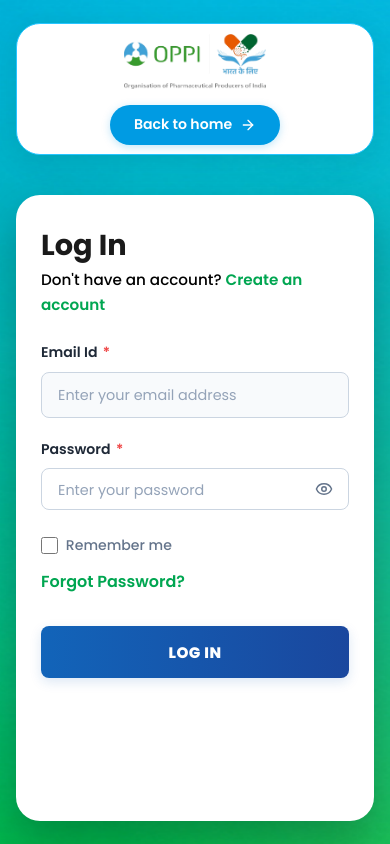
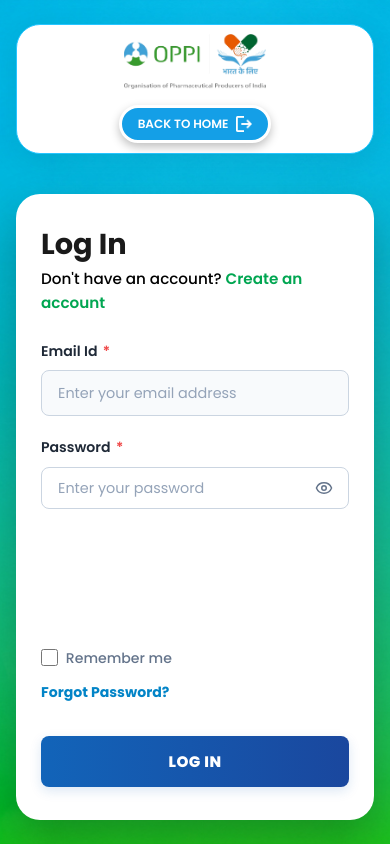
Before and after one commit to deepakfinessse/oppi_annual_award, a React (Vite) app in the folder ui/: page /login in a window 390 px wide. Built offline with nearby package versions, Linux system fonts and the light colour scheme.

Commit message:
login register

```diff
--- a/ui/package.json
+++ b/ui/package.json
@@ -28,6 +28,6 @@
     "eslint-plugin-react-hooks": "^7.0.1",
     "eslint-plugin-react-refresh": "^0.5.2",
     "globals": "^17.4.0",
-    "vite": "^8.0.16"
+    "vite": "^8.3.0"
   }
 }
--- a/ui/src/pages/ForgotPassword/ForgotPassword.css
+++ b/ui/src/pages/ForgotPassword/ForgotPassword.css
@@ -145,7 +145,7 @@
   flex: 0 0 373px;
   width: 373px;
   position: relative;
-  background-image: linear-gradient(135deg, rgba(2, 132, 199, 0.4) 0%, rgba(3, 105, 161, 0.75) 100%), url('../../assets/register-bg.webp');
+  background-image: linear-gradient(135deg, rgba(14, 165, 233, 0.4) 0%, rgba(22, 163, 74, 0.75) 100%), url('../../assets/login-banner-green-hex.png');
   background-size: cover;
   /* background-position: center; */
   display: flex;
--- a/ui/src/pages/Login/Login.css
+++ b/ui/src/pages/Login/Login.css
@@ -6,10 +6,10 @@
   flex-direction: column;
   position: relative;
   overflow-x: hidden;
-  background-image: url('../../assets/exact-figma-bg.png?v=2') !important;
-  background-size: cover !important;
-  background-position: center !important;
-  background-repeat: no-repeat !important;
+  background-image: url('../../assets/admin-bg.jpg');
+  background-size: cover;
+  background-position: center;
+  background-repeat: no-repeat;
   font-family: 'Outfit', 'Inter', sans-serif;
 }
 
@@ -18,7 +18,7 @@
   width: 100%;
   max-width: 1200px;
   margin: 0 auto;
-  padding: 1.5rem 2rem;
+  padding: 1rem 2rem;
   display: flex;
   flex-direction: column;
   align-items: center;
@@ -27,18 +27,20 @@
   position: relative;
 }
 
-/* Floating White Capsule Header */
+/* Floating White Capsule Header - Styled identically to Admin Header */
 .login-page-container .admin-floating-header {
   background: white;
-  border-radius: 50px;
-  padding: 0.6rem 1.75rem;
+  border-radius: 40px;
+  padding: 0.6rem 2rem;
   width: 100%;
-  max-width: 1040px;
+  max-width: 960px;
   display: flex;
   justify-content: space-between;
   align-items: center;
-  box-shadow: 0 4px 20px rgba(0, 0, 0, 0.05);
-  margin-bottom: 2rem;
+  box-shadow: 0 8px 30px rgba(0, 0, 0, 0.08);
+  border: 1.5px solid #27c5ff;
+  /* Cyan accent border */
+  margin-bottom: 1rem;
 }
 
 .header-logo-section {
@@ -47,8 +49,12 @@
 }
 
 .header-logo-img {
-  height: 42px;
+  height: 38px;
   object-fit: contain;
+}
+
+.header-title-section {
+  flex: 1;
 }
 
 .header-logout-section {
@@ -56,32 +62,85 @@
   align-items: center;
 }
 
-/* Header Back Pill Button - Solid Cyan/Blue Pill Style from Figma */
-.header-back-pill {
+/* Redesigned Logout Button - Split Pill Style */
+.header-logout-btn {
+  display: flex;
+  align-items: stretch;
+  padding: 0;
+  border: none;
+  background: transparent;
+  cursor: pointer;
+  border: 2px solid #FFFFFF;
+  border-radius: 30px;
+  overflow: hidden;
+  height: 38px;
+  transition: all 0.25s cubic-bezier(0.4, 0, 0.2, 1);
+}
+
+.header-logout-btn.text-decoration-none {
+  text-decoration: none !important;
+}
+
+.header-logout-btn:hover {
+  transform: translateY(-2px);
+  border: 2px solid #FFFFFF;
+}
+
+.btn-back-home {
+  padding: 0.6rem 1.5rem;
+  background: #149FE7;
+  color: #ffffff !important;
+  border-radius: 50px;
   display: flex;
   align-items: center;
-  gap: 8px;
-  background: #009be3;
-  color: white !important;
-  padding: 0.55rem 1.5rem;
-  border-radius: 30px;
+  gap: 0.5rem;
+  text-decoration: none;
+  font-family: 'Poppins', sans-serif;
   font-weight: 600;
-  font-size: 0.88rem;
-  text-decoration: none !important;
-  transition: all 0.2s ease;
-  box-shadow: 0 2px 8px rgba(0, 155, 227, 0.25);
+  font-size: 15px;
+  transition: all 0.3s ease;
+  border: none;
+  cursor: pointer;
+  line-height: 100%;
+  border: 3px solid #FFFFFF;
+  box-shadow: 0px 4px 10px 0px #00000040;
 }
 
-.header-back-pill:hover {
-  background: #0084c3;
+.btn-back-home:hover {
+  background: linear-gradient(90deg, #6ADAE5 0%, #1264B9 100%);
+  color: #ffffff !important;
   transform: translateY(-1px);
-  box-shadow: 0 4px 12px rgba(0, 155, 227, 0.35);
+  box-shadow: 0 4px 12px rgba(18, 97, 176, 0.3);
+}
+
+.btn-back-home:hover .btn-icon {
+  transform: translateX(4px);
+}
+
+.logout-icon-part {
+  background: #145db3;
+  color: white;
+  display: flex;
+  align-items: center;
+  justify-content: center;
+  width: 38px;
+  border-top-right-radius: 30px;
+  border-bottom-right-radius: 30px;
+  transition: background 0.2s;
+}
+
+.header-logout-btn:hover .btn-back-home {
+  background: #ea580c;
+}
+
+.header-logout-btn:hover .logout-icon-part {
+  background: #0f4a91;
 }
 
 /* Login Split Card */
 .login-content-wrapper {
   width: 100%;
-  max-width: 1040px;
+  max-width: 960px;
   display: flex;
   justify-content: center;
 }
@@ -91,41 +150,43 @@
   background: white;
   border-radius: 24px;
   overflow: hidden;
-  box-shadow: 0 20px 50px rgba(0, 0, 0, 0.15);
+  box-shadow: 0 20px 45px rgba(0, 0, 0, 0.25);
+  border: 1.5px solid rgba(255, 255, 255, 0.8);
   width: 100%;
-  min-height: 540px;
+  height: 600px;
 }
 
-/* Left Image Section - Vibrant Blue Container with Golden Trophy */
+/* Left Image Section */
 .login-image-section {
-  flex: 0 0 380px;
-  width: 380px;
+  flex: 0 0 373px;
+  width: 373px;
   position: relative;
-  background: linear-gradient(160deg, #00a4e4 0%, #007bbd 100%);
+  background-image: linear-gradient(135deg, rgba(14, 165, 233, 0.4) 0%, rgba(22, 163, 74, 0.75) 100%), url('../../assets/login-banner-green-hex.png');
+  background-size: cover;
+  /* background-position: center; */
   display: flex;
   align-items: center;
-  justify-content: center;
   overflow: hidden;
-  padding: 1.5rem;
 }
 
 .login-trophy {
+  position: absolute;
+  top: 9%;
   width: 100%;
-  height: auto;
-  max-height: 480px;
+  height: 100%;
   object-fit: contain;
+  object-position: bottom center;
   z-index: 1;
 }
 
 /* Right Form Section */
 .login-form-section {
   flex: 1;
-  padding: 2.5rem 3rem;
+  padding: 2.5rem 3.5rem;
   display: flex;
   flex-direction: column;
   justify-content: center;
   background: white;
-  min-width: 0;
 }
 
 .login-header {
@@ -133,30 +194,28 @@
 }
 
 .login-header h2 {
-  color: #111827;
-  margin-bottom: 0.35rem;
-  font-size: 1.9rem;
+  color: #1a1a1a;
+  margin-bottom: .35rem;
+  font-size: 1.85rem;
   font-weight: 700;
   line-height: 1.2;
 }
 
 .login-header p {
-  color: #4b5563;
+  color: black;
   font-size: 0.95rem;
   margin: 0;
   font-weight: 500;
 }
 
-.green-link {
-  color: #00a651 !important;
-  font-weight: 600;
+.register-link {
+  color: #1264B9;
+  font-weight: 700;
   text-decoration: none;
-  transition: color 0.2s;
 }
 
-.green-link:hover {
+.register-link:hover {
   text-decoration: underline;
-  color: #008842 !important;
 }
 
 /* Form Styles */
@@ -174,8 +233,8 @@
 
 .form-group label {
   font-size: 0.88rem;
-  font-weight: 600;
-  color: #1f2937;
+  font-weight: 700;
+  color: #0f172a;
 }
 
 .required {
@@ -184,7 +243,7 @@
 }
 
 .form-group input {
-  padding: 0.75rem 1rem;
+  padding: 0.85rem 1rem;
   border: 1.5px solid #cbd5e1;
   border-radius: 8px;
   font-family: inherit;
@@ -198,8 +257,8 @@
 
 .form-group input:focus {
   outline: none;
-  border-color: #009be3;
-  box-shadow: 0 0 0 3px rgba(0, 155, 227, 0.15);
+  border-color: #0284c7;
+  box-shadow: 0 0 0 3px rgba(2, 132, 199, 0.15);
 }
 
 .form-group input::placeholder {
@@ -220,7 +279,7 @@
   display: flex;
   justify-content: space-between;
   align-items: center;
-  margin: 0.15rem 0 0.5rem 0;
+  margin: 0.25rem 0;
 }
 
 .remember-me {
@@ -239,45 +298,43 @@
   cursor: pointer;
   border: 1.5px solid #cbd5e1;
   border-radius: 4px;
-  accent-color: #009be3;
 }
 
-/* Bottom Actions Row - reCAPTCHA + LOG IN Button */
-.form-actions-row {
-  display: flex;
-  align-items: flex-end;
-  gap: 1rem;
-  margin-top: 0.5rem;
-  width: 100%;
+.forgot-password {
+  font-size: 0.88rem;
+  color: #0284c7;
+  text-decoration: none;
+  font-weight: 700;
 }
 
-.captcha-wrapper {
-  flex-shrink: 0;
-  width: 304px;
+.forgot-password:hover {
+  text-decoration: underline;
+}
+
+/* Submit Button */
+.form-footer {
+  margin-top: 0.5rem;
 }
 
 .btn-login {
-  flex: 1;
-  background: #009be3;
+  width: 100%;
+  background: #149FE7;
   color: white;
   border: none;
-  height: 78px;
+  padding: 0.9rem;
   border-radius: 8px;
-  font-weight: 700;
-  font-size: 1rem;
+  font-weight: 800;
+  font-size: 0.95rem;
   letter-spacing: 0.5px;
   cursor: pointer;
-  transition: all 0.2s ease;
-  box-shadow: 0 4px 14px rgba(0, 155, 227, 0.25);
-  display: flex;
-  align-items: center;
-  justify-content: center;
-  min-width: 120px;
+  transition: all 0.2s;
+  box-shadow: 0 4px 12px rgba(20, 93, 179, 0.15);
 }
 
 .btn-login:hover {
-  background: #0084c3;
-  box-shadow: 0 6px 18px rgba(0, 155, 227, 0.35);
+  background: #0f4a91;
+  box-shadow: 0 6px 16px rgba(20, 93, 179, 0.25);
+  transform: translateY(-1px);
 }
 
 .btn-login:disabled {
@@ -306,17 +363,12 @@
     display: none;
   }
 
+  .login-trophy {
+    border-radius: 24px 24px 0 0;
+  }
+
   .login-form-section {
     padding: 2.5rem 2rem;
-  }
-
-  .form-actions-row {
-    flex-direction: column;
-    align-items: stretch;
-  }
-
-  .btn-login {
-    height: 48px;
   }
 }
 
@@ -327,8 +379,8 @@
 
   .login-page-container .admin-floating-header {
     padding: 0.6rem 1.25rem;
-    border-radius: 30px;
-    margin-bottom: 1.5rem;
+    border-radius: 24px;
+    margin-bottom: 2.5rem;
   }
 
   .login-form-section {
@@ -336,7 +388,7 @@
   }
 
   .login-header h2 {
-    font-size: 1.65rem;
+    font-size: 1.8rem;
   }
 
   .form-options {
@@ -392,3 +444,10 @@
 .password-toggle-btn:hover {
   color: #0f172a;
 }
+
+@media (max-width: 640px) {
+  .btn-back-home {
+    padding: 0.5rem 1rem;
+    font-size: 0.75rem;
+  }
+}
--- a/ui/src/pages/Login/Login.jsx
+++ b/ui/src/pages/Login/Login.jsx
@@ -1,12 +1,13 @@
 import React, { useState, useEffect } from 'react';
 import { Link, useNavigate, useSearchParams } from 'react-router-dom';
 import { login, saveTokens } from '../../utils/api';
-import { Eye, EyeOff, ArrowRight } from 'lucide-react';
+import { Eye, EyeOff } from 'lucide-react';
 import trophyImg from '../../assets/login-trophy-figma.png';
 import oppiLogo from '../../assets/Oppi-logo.png';
-import exactFigmaBg from '../../assets/exact-figma-bg.png';
+import exactFigmaBg from '../../assets/annual-hero-bg.jpg';
 import Captcha from '../../components/Captcha/Captcha';
 import './Login.css';
+import arrowIcon from '../../assets/Vector.png';
 
 const Login = () => {
   const navigate = useNavigate();
@@ -115,9 +116,9 @@ const Login = () => {
           </div>
 
           <div className="header-logout-section">
-            <Link to="/" className="header-back-pill">
-              <span>Back to home</span>
-              <ArrowRight size={16} />
+            <Link to="/" className="btn-back-home">
+              BACK TO HOME
+              <img src={arrowIcon} width={16} height={16} alt="" />
             </Link>
           </div>
         </header>
@@ -190,20 +191,19 @@ const Login = () => {
                   )}
                 </div>
 
+                <Captcha onChange={setCaptchaData} errors={fieldErrors} trigger={captchaTrigger} />
+
                 <div className="form-options">
                   <label className="remember-me">
                     <input type="checkbox" id="remember" />
                     <span>Remember me</span>
                   </label>
-                  <Link to="/forgot-password" className="green-link">
+                  <Link to="/forgot-password" className="forgot-password">
                     Forgot Password?
                   </Link>
                 </div>
 
-                <div className="form-actions-row">
-                  <div className="captcha-wrapper">
-                    <Captcha onChange={setCaptchaData} errors={fieldErrors} trigger={captchaTrigger} />
-                  </div>
+                <div className="form-footer">
                   <button type="submit" className="btn-login" disabled={isSubmitting}>
                     {isSubmitting ? 'LOGGING IN...' : 'LOG IN'}
                   </button>
--- a/ui/src/pages/Register/Register.jsx
+++ b/ui/src/pages/Register/Register.jsx
@@ -1,12 +1,13 @@
 import React, { useState } from 'react';
 import { Link, useNavigate } from 'react-router-dom';
-import { Eye, EyeOff, Info, ArrowRight } from 'lucide-react';
+import { Eye, EyeOff, Info } from 'lucide-react';
 import trophyImg from '../../assets/login-trophy-figma.png';
 import oppiLogo from '../../assets/Oppi-logo.png';
-import exactFigmaBg from '../../assets/exact-figma-bg.png';
+import exactFigmaBg from '../../assets/annual-hero-bg.jpg';
 import { register, saveTokens } from '../../utils/api';
 import Captcha from '../../components/Captcha/Captcha';
 import './Register.css';
+import arrowIcon from '../../assets/Vector.png';
 
 const ORGANISATIONS = [
   'AbbVie India',
@@ -165,9 +166,9 @@ const Register = () => {
             <img src={oppiLogo} alt="OPPI Logo" className="header-logo-img" />
           </div>
           <div className="header-logout-section">
-            <Link to="/" className="header-back-pill">
-              <span>Back to home</span>
-              <ArrowRight size={16} />
+            <Link to="/" className="btn-back-home">
+              BACK TO HOME
+              <img src={arrowIcon} width={16} height={16} alt="" />
             </Link>
           </div>
         </header>
@@ -277,7 +278,6 @@ const Register = () => {
                     </label>
                     <div className={`mobile-input-group ${fieldErrors.mobileNumber ? 'input-error' : ''}`}>
                       <div className="country-code-selector">
-                        <span className="flag-icon">🇮🇳</span>
                         <span className="code-value">+91</span>
                       </div>
                       <input
--- a/ui/src/pages/ResetPassword/ResetPassword.css
+++ b/ui/src/pages/ResetPassword/ResetPassword.css
@@ -145,7 +145,9 @@
   flex: 0 0 373px;
   width: 373px;
   position: relative;
-  background-image: linear-gradient(135deg, rgba(2, 132, 199, 0.4) 0%, rgba(3, 105, 161, 0.75) 100%), url('../../assets/register-bg.webp');
+  background-image: url('../../assets/login-banner-green-hex.png');
+  background-position: center;
+  background-repeat: no-repeat;
   background-size: cover;
   /* background-position: center; */
   display: flex;
```
Also changed, not shown: ui/src/components/Footer/Footer.css (+86 -31 lines), ui/src/pages/Register/Register.css (+10 -9 lines), 1 other file (tests, documents, lock files or other folders).
